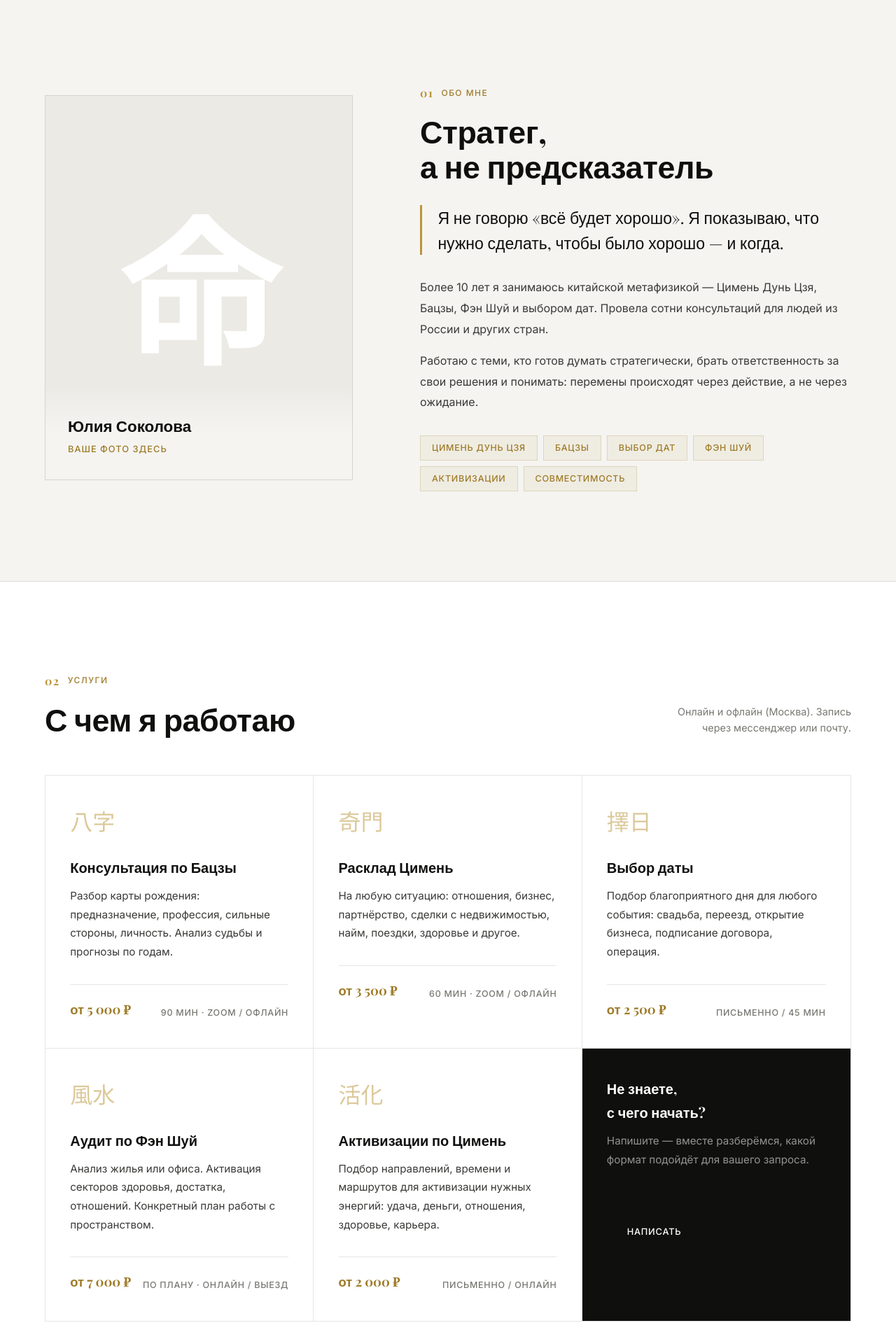
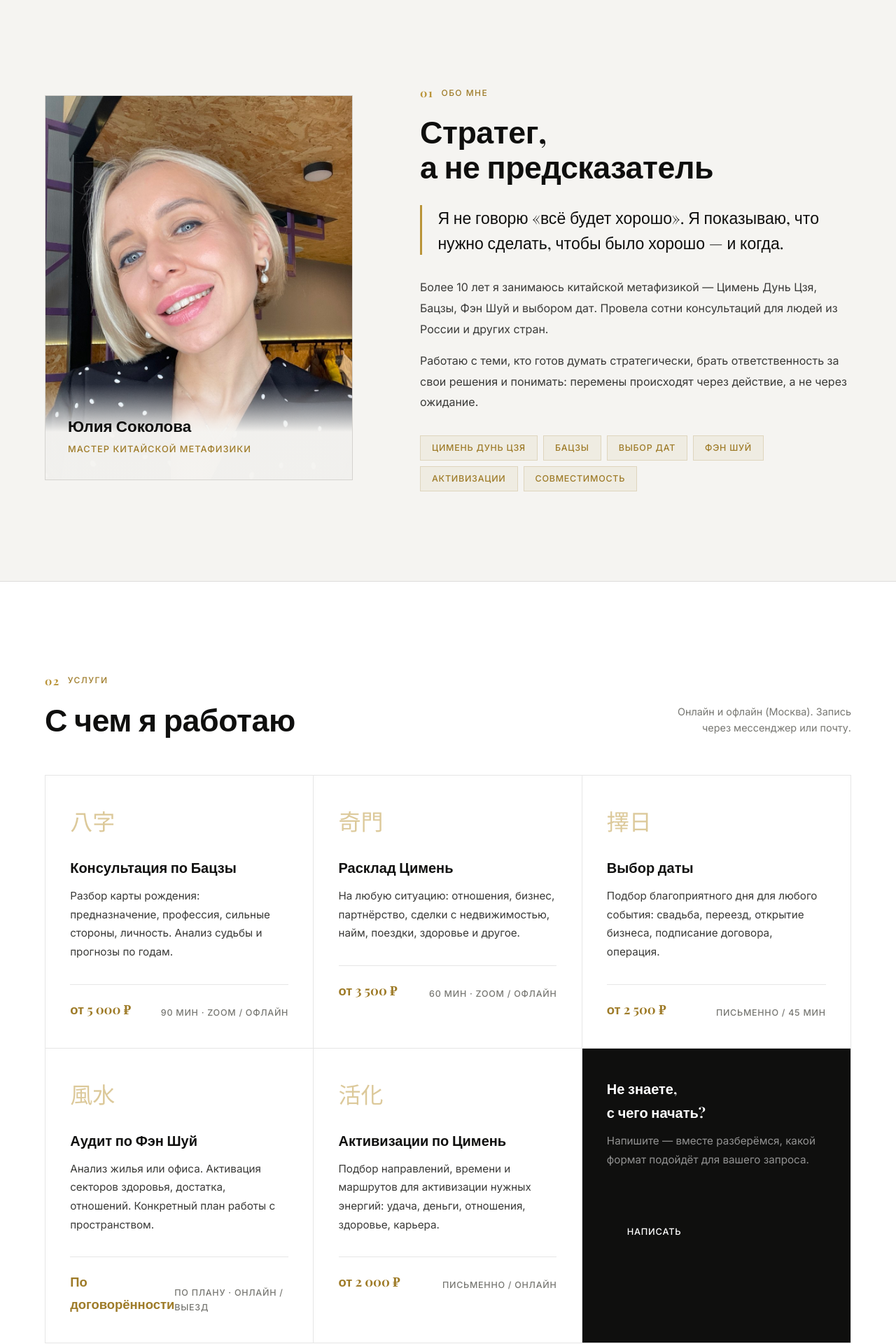
Before and after one commit to roststat/sokolova, a Next.js app: page / in a window 1280 px wide. Shown: the part 1260-3180 px from the top of the page at 70% size. Built offline with nearby package versions, Linux system fonts and the light colour scheme.

Commit message:
Add Yulia photo to About section, update Feng Shui price

```diff
--- a/src/components/About.tsx
+++ b/src/components/About.tsx
@@ -5,10 +5,14 @@ export default function About() {
         <div className="about-grid">
 
           <div className="about-image reveal">
-            <div className="about-image-char">命</div>
+            <img
+              src="/yulia.jpg"
+              alt="Юлия Соколова"
+              style={{ width: '100%', height: '100%', objectFit: 'cover', objectPosition: 'center top', display: 'block' }}
+            />
             <div className="about-image-label">
               <div className="ail-name">Юлия Соколова</div>
-              <div className="ail-sub">Ваше фото здесь</div>
+              <div className="ail-sub">Мастер китайской метафизики</div>
             </div>
           </div>
 
--- a/src/components/Services.tsx
+++ b/src/components/Services.tsx
@@ -46,7 +46,7 @@ export default function Services() {
             <div className="service-name">Аудит по Фэн Шуй</div>
             <p className="service-desc">Анализ жилья или офиса. Активация секторов здоровья, достатка, отношений. Конкретный план работы с пространством.</p>
             <div className="service-footer">
-              <div className="service-price">от 7 000 ₽</div>
+              <div className="service-price">По договорённости</div>
               <div className="service-format">По плану · Онлайн / Выезд</div>
             </div>
           </div>
```
Also changed, not shown: public/yulia.jpg (added).
